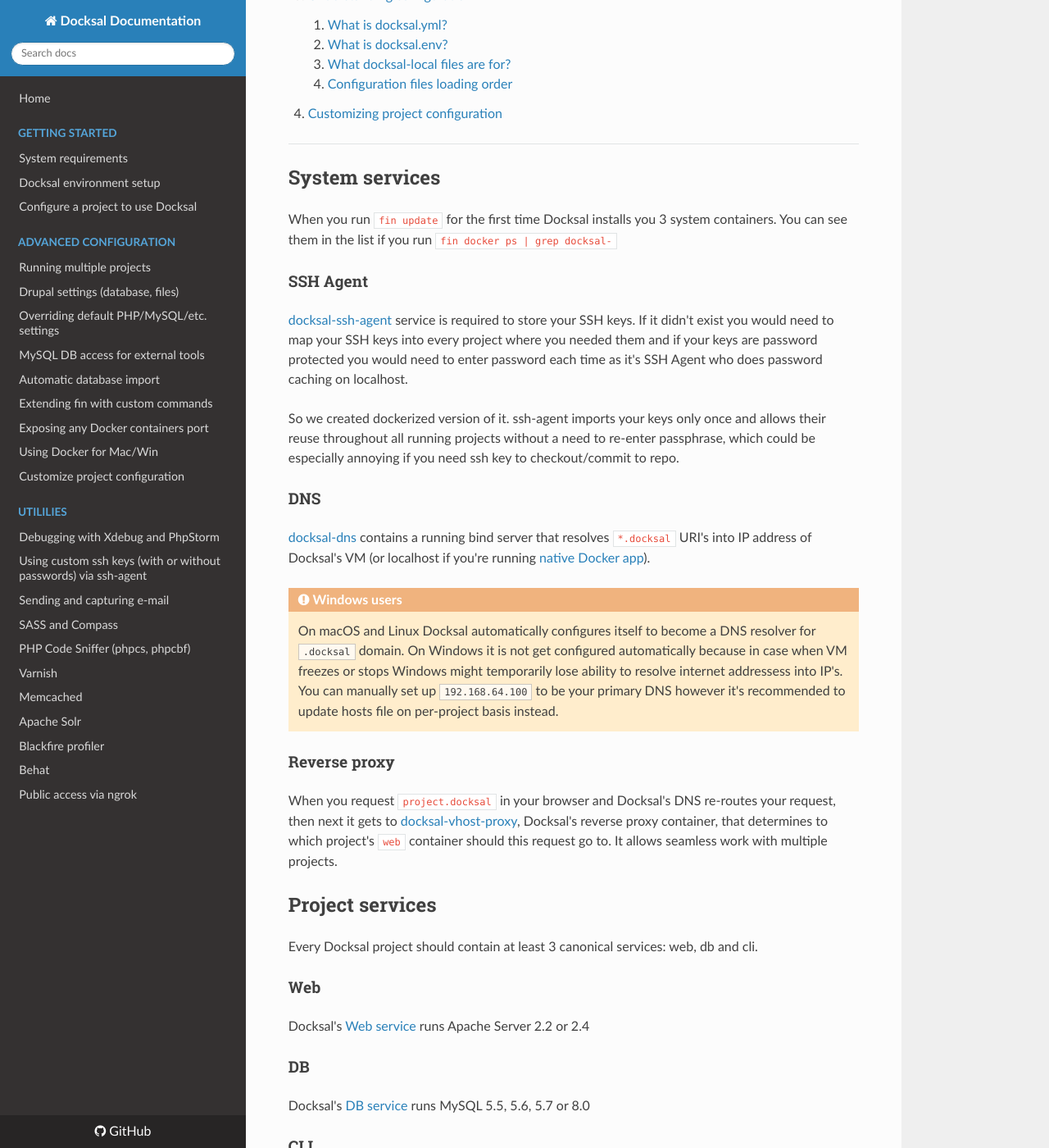
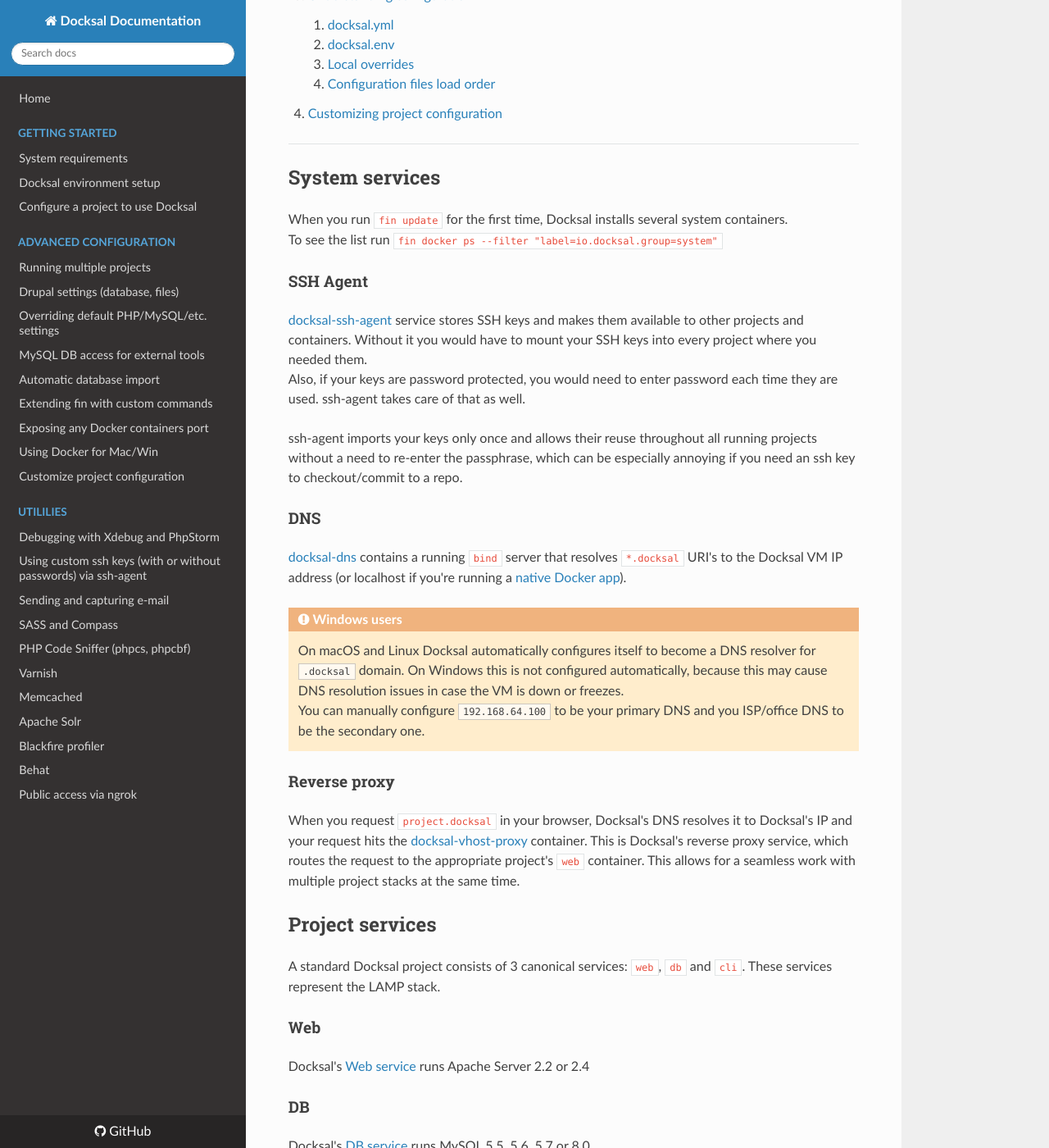
Before and after one commit to docksal/docksal, an MkDocs documentation site: the page built from docs/docksal-stack.md, in a window 1280 px wide and 1400 px high, scrolled down 273 px. Shown: the whole window at 82% size. Built offline with MkDocs 1.6.1, drawn with Linux system fonts in a browser that asks for light colours; nearby versions of some CDN libraries; old or Windows-style settings are respelled for this version of MkDocs; some of the changed text lies outside the part shown.

Commit message:
Docs updates

```diff
--- a/docs/docksal-stack.md
+++ b/docs/docksal-stack.md
@@ -1,14 +1,14 @@
 # Docksal Stack
 
-This page explains some hidden mechanics of Docksal.
+This page explains how Docksal works under the hood.
 
 1. [System services](#docksal-system-services)
 2. [Project services](#docksal-project-services)
 3. [Understanding configuration](#understanding-configuration)
-    1. [What is docksal.yml?](#docksal-yml)
-    2. [What is docksal.env?](#docksal-env)
-    3. [What docksal-local files are for?](#docksal-local)
-    4. [Configuration files loading order](#loading-order)
+    1. [docksal.yml](#docksal-yml)
+    2. [docksal.env](#docksal-env)
+    3. [Local overrides](#docksal-local)
+    4. [Configuration files load order](#loading-order)
 4. [Customizing project configuration](#project-customization)
 
 ---
@@ -16,36 +16,39 @@ This page explains some hidden mechanics of Docksal.
 <a name="docksal-system-services"></a>
 ## System services
 
-When you run `fin update` for the first time Docksal installs you 3 system containers.
-You can see them in the list if you run `fin docker ps | grep docksal-`
+When you run `fin update` for the first time, Docksal installs several system containers.
+To see the list run `fin docker ps --filter "label=io.docksal.group=system"`
 
 ### SSH Agent
 
-[docksal-ssh-agent](https://github.com/docksal/service-ssh-agent) service is required to store your SSH keys. If it didn't exist you would need to map your SSH keys into every project where you needed them and if your keys
-are password protected you would need to enter password each time as it's SSH Agent who does password caching on localhost.
+[docksal-ssh-agent](https://github.com/docksal/service-ssh-agent) service stores SSH keys and makes them available
+to other projects and containers. Without it you would have to mount your SSH keys into every project where you needed them.
+Also, if your keys are password protected, you would need to enter password each time they are used. ssh-agent takes care of that as well.
 
-So we created dockerized version of it. ssh-agent imports your keys only once and
-allows their reuse throughout all running projects without a need to re-enter passphrase,
-which could be especially annoying if you need ssh key to checkout/commit to repo.
+ssh-agent imports your keys only once and allows their reuse throughout all running projects without a need to re-enter
+the passphrase, which can be especially annoying if you need an ssh key to checkout/commit to a repo.
 
 ### DNS
 
-[docksal-dns](https://github.com/docksal/service-dns) contains a running bind server that resolves `*.docksal` URI's into IP address
-of Docksal's VM (or localhost if you're running [native Docker app](env-setup-native.md)).
+[docksal-dns](https://github.com/docksal/service-dns) contains a running `bind` server that resolves `*.docksal` URI's
+to the Docksal VM IP address (or localhost if you're running a [native Docker app](env-setup-native.md)).
 
 !!! warning "Windows users"
-    On macOS and Linux Docksal automatically configures itself to become a DNS resolver for `.docksal` domain. On Windows it is not get configured automatically because in case when VM freezes or stops Windows might temporarily lose ability to resolve internet addressess into IP's. You can manually set up `192.168.64.100` to be your primary DNS however it's recommended to update hosts file on per-project basis instead.
+    On macOS and Linux Docksal automatically configures itself to become a DNS resolver for `.docksal` domain.
+    On Windows this is not configured automatically, because this may cause DNS resolution issues in case the VM is down or freezes.
+    You can manually configure `192.168.64.100` to be your primary DNS and you ISP/office DNS to be the secondary one.
 
 ### Reverse proxy
 
-When you request `project.docksal` in your browser and Docksal's DNS re-routes your request, then next it gets
-to [docksal-vhost-proxy](https://github.com/docksal/service-vhost-proxy), Docksal's reverse proxy container, that determines to which project's `web` container
-should this request go to. It allows seamless work with multiple projects.
+When you request `project.docksal` in your browser, Docksal's DNS resolves it to Docksal's IP and your request hits the
+[docksal-vhost-proxy](https://github.com/docksal/service-vhost-proxy) container.
+This is Docksal's reverse proxy service, which routes the request to the appropriate project's `web` container.
+This allows for a seamless work with multiple project stacks at the same time.
 
 <a name="docksal-project-services"></a>
 ## Project services
 
-Every Docksal project should contain at least 3 canonical services: web, db and cli.
+A standard Docksal project consists of 3 canonical services: `web`, `db` and `cli`. These services represent the LAMP stack.
 
 ### Web
 
@@ -66,12 +69,12 @@ interface via `fin exec`.
 
 Docksal relies on [Docker Compose](https://docs.docker.com/compose/) to launch groups of related containers.
 You want to familiarize yourself with [basic concepts](https://docs.docker.com/compose/overview/) of Docker Compose
-before reading next chapters.
+before reading further sections.
 
 <a name="docksal-yml"></a>
-### What is docksal.yml?
+### docksal.yml
 
-`docksal.yml` is customly named [Compose file](https://docs.docker.com/compose/compose-file/).
+`docksal.yml` is a [Compose file](https://docs.docker.com/compose/compose-file/).
 It's a main configuration file for a project that controls it's services settings, so use it to
 modify settings, that are required for all team members.
 
@@ -80,7 +83,7 @@ Even if you don't have this file in your project folder, fin will load a default
 For more details on it's role check [loading order](#loading-order) and [customizing project configuration](project-customize.md).
 
 <a name="docksal-env"></a>
-### What is docksal.env?
+### docksal.env
 
 `docksal.env` is an [Environment file](https://docs.docker.com/compose/env-file/).
 
@@ -89,35 +92,36 @@ creating `docksal.yml` (for example to override MYSQL_ROOT_PASSWORD) or to provi
 variables to your automation scripts (see [custom commands](custom-commands.md)).
 
 <a name="docksal-local"></a>
-### What docksal-local files are for?
+### Local overrides
 
-`docksal-local.yml` and `docksal-local.env` are supposed to be used for customizations, that should not
-get committed to project's repository. For example [exposing custom port](expose-port.md) for local development needs.
+`docksal-local.yml` and `docksal-local.env` can be used those for customizations, which should not
+get committed into the project's repository. For example [exposing custom port](expose-port.md) for local development needs.
 
 <a name="loading-order"></a>
-## Configuration files loading order
+## Configuration files load order
 
-This swarm of configuration files that Docksal can use, provides a flexibility to setup your
-project in a way that works for your organisation needs, just like Bash configuration files
-(/etc/profile, bashrc, bash_profile, bash_logout) they provide flexibility to configure Docksal
+This swarm of configuration files that Docksal can use, provides flexibility to set up your
+project in a way that works for your team's needs. Just like Bash configuration files
+(/etc/profile, bashrc, bash_profile, bash_logout), they provide flexibility to configure Docksal
 project in dozens of ways.
 
-fin loads files in a certain order. Configuration files that are loaded later overwrite settings
-from files that had loaded earlier. The list below goes from earliest to latest in this queue.
+`fin` loads files in a certain order. Configuration files, that are loaded later, overwrite settings
+from files, that had been loaded earlier. The list below goes from earliest to latest in this queue.
 Files at the bottom load the latest.
 
-You can always see files that were loaded for project by running `fin config`.
+You can always see files that were loaded for a project by running `fin config show`.
 
-Loading order:
+Load order:
 
-**0.** `volumes-*.yml` - [optional] default is `volumes-bind.yml` ([volumes in Docksal](docksal-volumes.md))
-**1.** `~/.docksal/stacks/stack-default.yml` - default stack, only loads if there is no `docksal.yml`
-**2.** `docksal.yml` - prevents loading default stack
-**3.** `docksal.env`
-**4.** `docksal-local.yml`
-**5.** `docksal-local.env`
+1. `volumes-*.yml` - [optional] default is `volumes-bind.yml` ([volumes in Docksal](docksal-volumes.md))
+2. `~/.docksal/stacks/stack-default.yml` - default stack, only loads if there is no `docksal.yml` configured for a project
+3. `docksal.yml`
+4. `docksal.env`
+5. `docksal-local.yml`
+6. `docksal-local.env`
 
 <a name="project-customization"></a>
 ## Customizing project configuration
 
-If you are ready to customize Docksal settings for your project then check out  [customizing project configuration](project-customize.md) to learn about `docksal.yml` structure and differences between dynamic and static configurations for a project.
+If you are ready to customize Docksal settings for your project then check out [Customizing project configuration](project-customize.md)
+to learn about `docksal.yml` structure and differences between dynamic and static configurations for a project.
```
Also changed, not shown: other parts of docs/docksal-stack.md (+2 -2 lines), docs/env-setup-native.md (+3 -3 lines), docs/project-customize.md (+3 -3 lines), docs/update-dde.md (+2 -2 lines).
